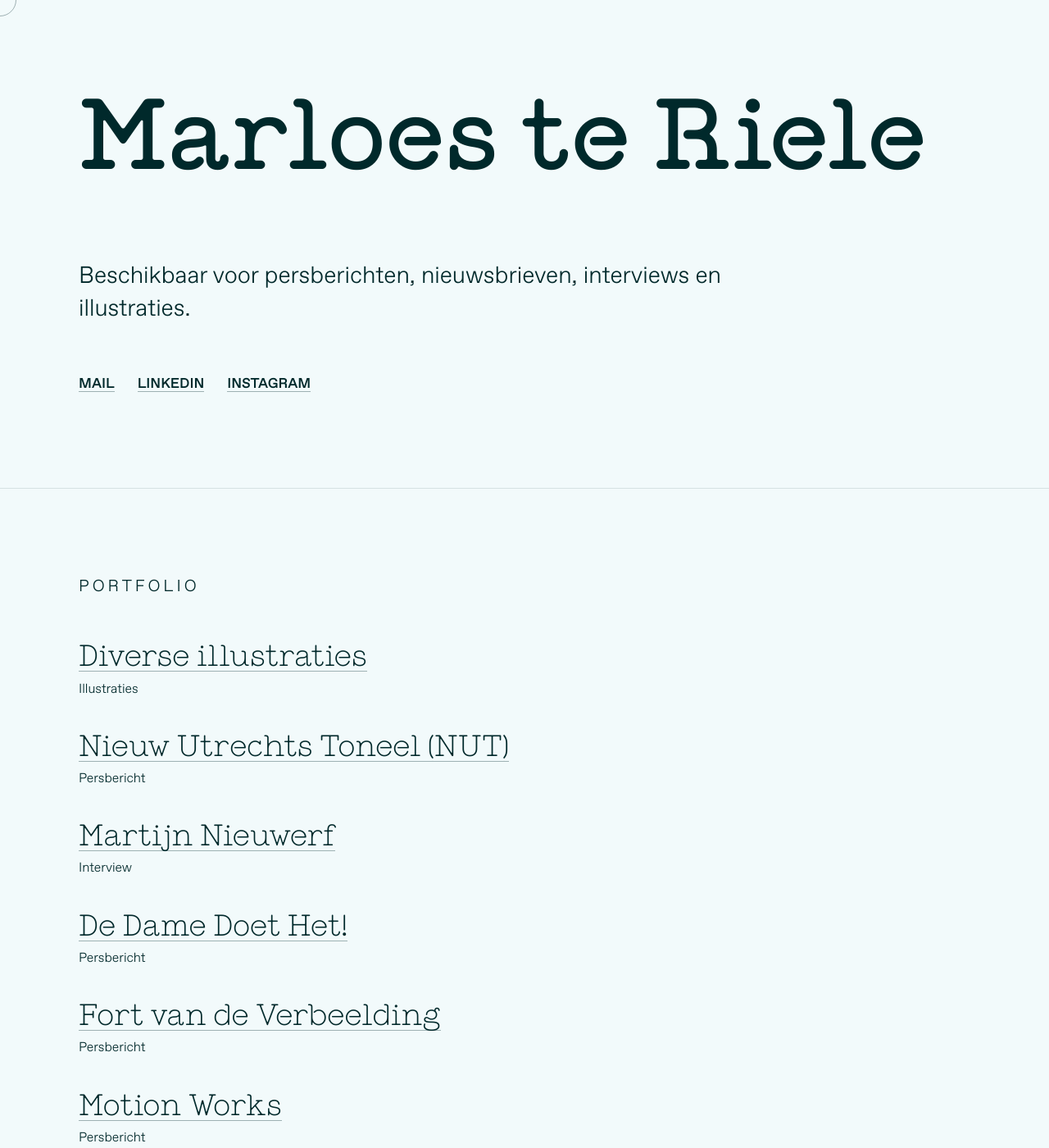
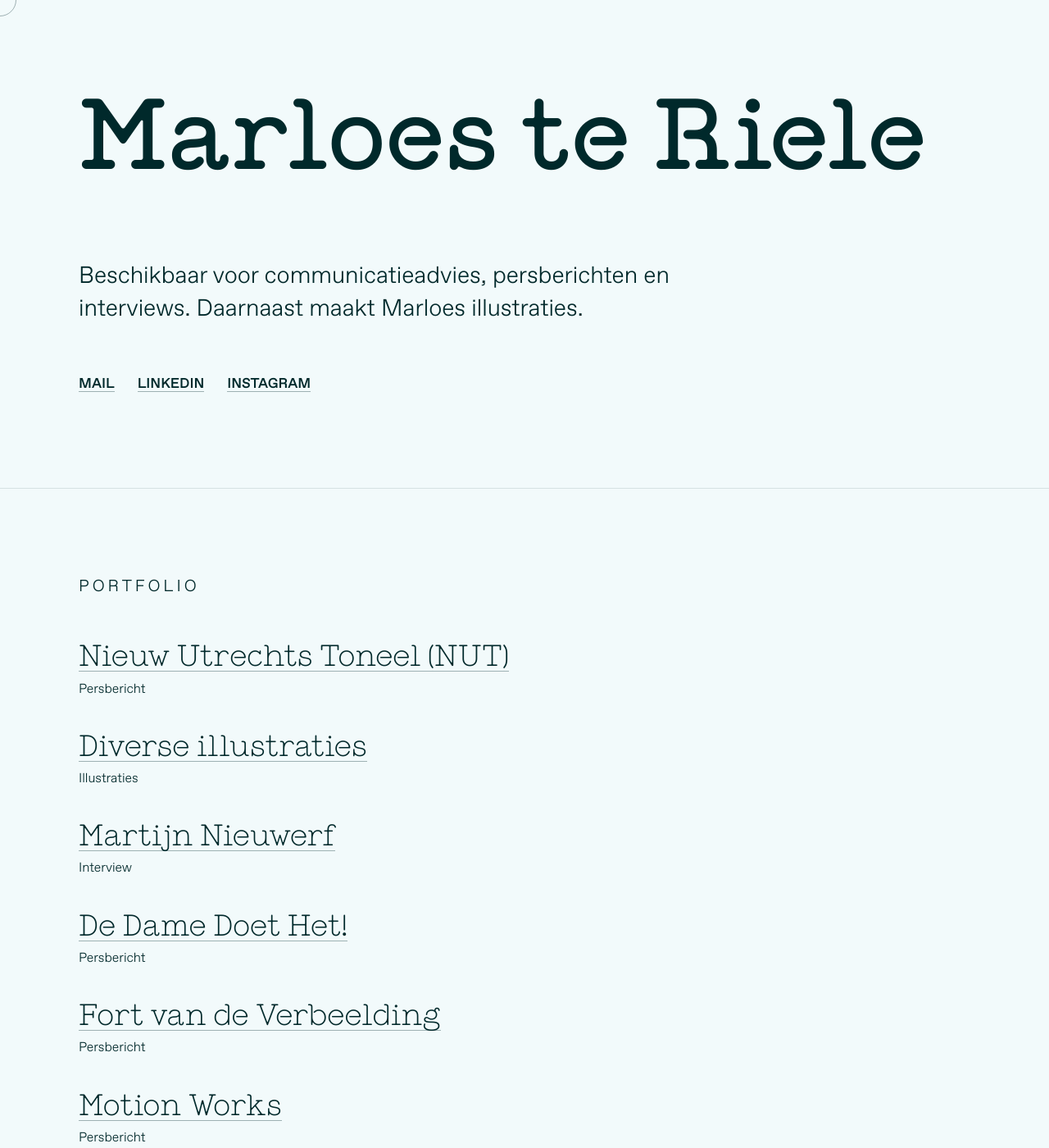
Before and after one commit to tdenheld/marloes, a Jekyll site: the page built from index.html, in a window 1280 px wide and 1400 px high. Shown: the whole window at 82% size. Built offline with Jekyll 4.4.1, drawn with Linux system fonts in a browser that asks for light colours.

Commit message:
update portfolio

```diff
--- a/assets/js/reveal-on-scroll.js
+++ b/assets/js/reveal-on-scroll.js
@@ -45,7 +45,7 @@
             }
         });
     }, {
-        rootMargin: '512px 0px',
+        rootMargin: '1600px 0px',
     });
 
     ß('[data-src]').map(el => observeImage.observe(el));
--- a/index.html
+++ b/index.html
@@ -6,7 +6,8 @@ index: true
     <header class="mb-6 mb-10@ml">
         <h1 class="heading mb-6 mb-12@ml">Marloes te Riele</h1>
         <p class="payoff">
-            Beschikbaar voor persberichten, nieuwsbrieven, interviews en illustraties.
+            Beschikbaar voor communicatieadvies, persberichten en interviews.
+            Daarnaast maakt Marloes illustraties.
         </p>
     </header>
     {% include contact.html %}
```
Also changed, not shown: _posts/2019-01-08-nut.md (renamed from _posts/2019-01-06-nut.md).
